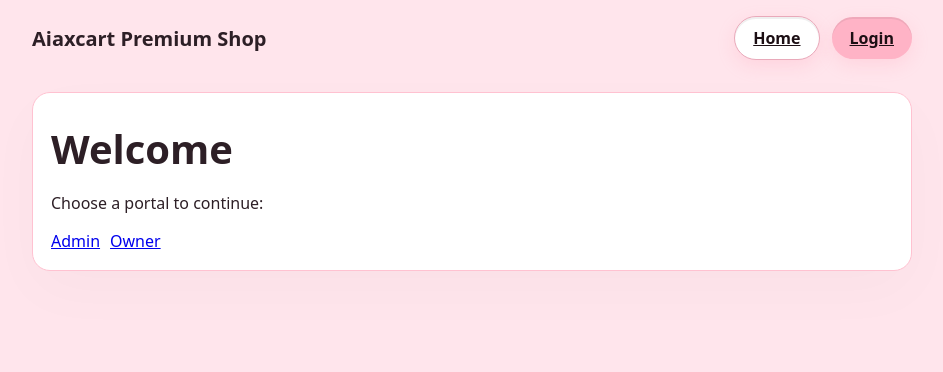
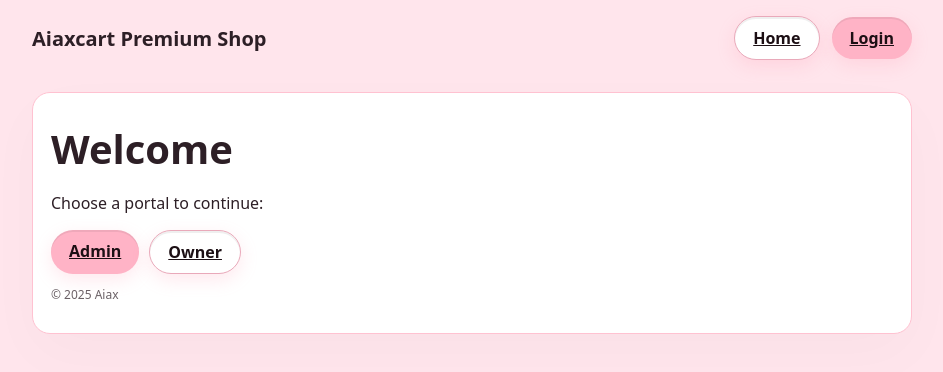
Before and after one commit to aiaxcartpremium/AiaxcartPremiumStocks, a Next.js app: page / in a window 1280 px wide. Shown: the top 372 px of the page, without its empty margins (168-1111 px from the left). Built offline with nearby package versions, Linux system fonts and the light colour scheme.

Commit message:
Update page.tsx

```diff
--- a/app/page.tsx
+++ b/app/page.tsx
@@ -1,14 +1,13 @@
-import Link from 'next/link';
-
-export default function Home() {
+export default function HomePage(){
   return (
     <div className="card">
-      <h1 className="h1">Welcome</h1>
+      <h1>Welcome</h1>
       <p>Choose a portal to continue:</p>
-      <div className="actions" style={{marginTop:10}}>
-        <Link className="pill" href="/admin">Admin</Link>
-        <Link className="pill" href="/owner">Owner</Link>
+      <div className="actions">
+        <a className="btn pill" href="/admin">Admin</a>
+        <a className="btn ghost pill" href="/owner">Owner</a>
       </div>
+      <p className="small">© 2025 Aiax</p>
     </div>
   );
 }
```
